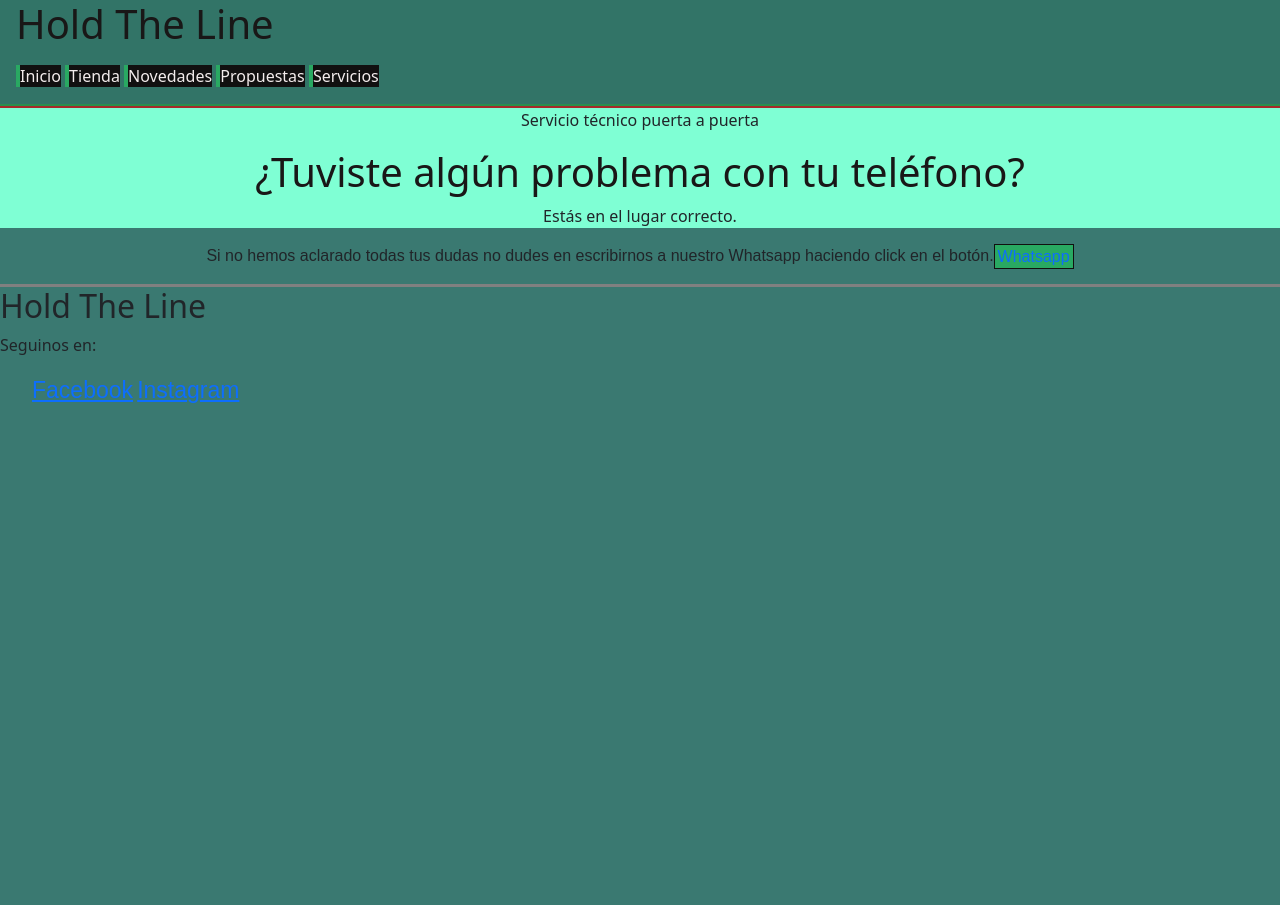
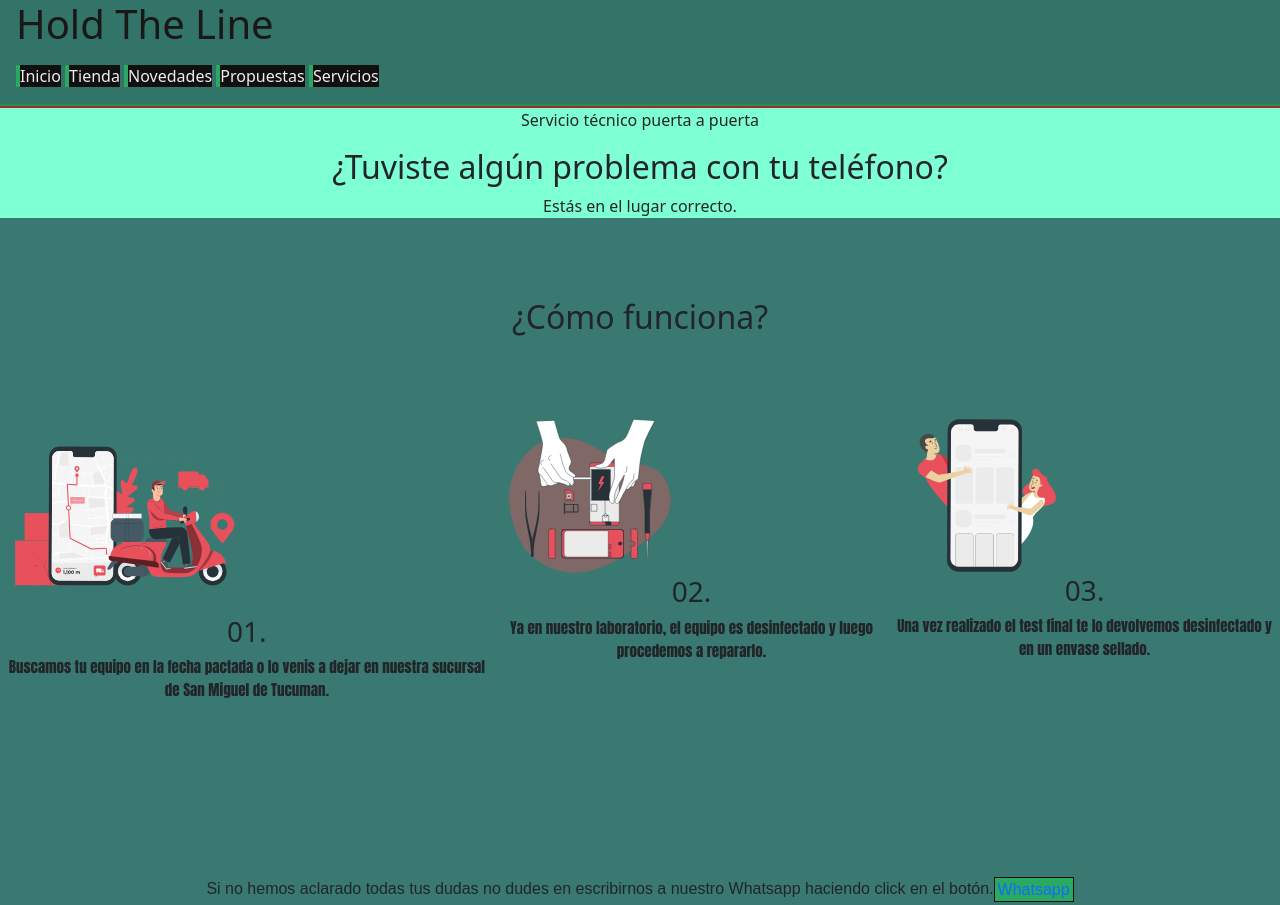
Before and after one commit to lucasvaldez99/Proyecto-final-Lucas-Valdez, a plain HTML site: page Servicios.html in a window 1280 px wide. Shown: the top 905 px of the page. Before the commit the page ends 800 px from the top, so only its background shows below. Drawn offline with nearby package versions, Linux system fonts and the light colour scheme.

Commit message:
contenido nuevo a servicios agregado

```diff
--- a/Servicios.html
+++ b/Servicios.html
@@ -4,7 +4,7 @@
     <meta charset="UTF-8">
     <meta http-equiv="X-UA-Compatible" content="IE=edge">
     <meta name="viewport" content="width=device-width, initial-scale=1.0">
-    <title>Document</title>
+    <title>Servicios</title>
 
  <!-- botstrap -->
  <link href="https://cdn.jsdelivr.net/npm/bootstrap@5.1.3/dist/css/bootstrap.min.css" rel="stylesheet" integrity="sha384-1BmE4kWBq78iYhFldvKuhfTAU6auU8tT94WrHftjDbrCEXSU1oBoqyl2QvZ6jIW3" crossorigin="anonymous">
@@ -72,7 +72,7 @@
 <div class="primercontenedor">
     <p class="puerta">Servicio técnico puerta a puerta </p>
 
-    <h1>¿Tuviste algún problema con tu teléfono?</h1>
+    <h2>¿Tuviste algún problema con tu teléfono?</h2>
 
     <p>
     Estás en el lugar correcto.
@@ -82,7 +82,44 @@
 </div>
 
 
+    <h2 class="segundoh2">
+        ¿Cómo funciona?
+    </h2>
 
+    <div class="segundocontenedor">
+
+
+    <div class="contenedoresdepasos">
+        <img class="imagenespasoapaso" src="imagenes/motito.svg" alt="">
+        <h3 class="h3numeracion">01.</h3>
+        <p class="texto3">
+            Buscamos tu equipo en la fecha pactada o lo venis a dejar en nuestra sucursal de San Miguel de Tucuman.
+        </p>
+    </div>
+
+    <div class="contenedoresdepasos">
+        <div>
+        <img class="imagenespasoapaso" src="imagenes/reparacion.svg" alt="">
+    </div>
+        <h3 class="h3numeracion">02.</h3>
+        <p class="texto3">
+            Ya en nuestro laboratorio, el equipo es desinfectado y luego procedemos a repararlo.
+        </p>
+    </div>
+
+    <div class="contenedoresdepasos">
+        <img class="imagenespasoapaso" src="imagenes/telefono.svg" alt="">
+        <h3 class="h3numeracion">03.</h3>
+        <p class="texto3">
+            Una vez realizado el test final te lo devolvemos desinfectado y en un envase sellado.
+        </p>
+    </div>
+
+</div>
+
+
+
+</div>
 
 
 
--- a/style.css
+++ b/style.css
@@ -426,17 +426,36 @@ bottom: 26px;
 }
 
 
+.imagenespasoapaso  {
+width: 50%;
+
+}
 
 
+.segundocontenedor{
+    display: flex;
+
+}
+
+.segundoh2 {
+    text-align: center;
+    margin: 5rem;
+}
+
+.texto3 {
+    font-family: Impact, Haettenschweiler, 'Arial Narrow Bold', sans-serif;
+    font-size: 15px;
+    text-align: center;
+}
+
+.contenedoresdepasos {
+    margin-bottom: 10rem;
+}
 
 
-
-
-
-
-
-
-
+.h3numeracion {
+    text-align: center;
+}
 
 
 
```
Also changed, not shown: imagenes/motito.svg (added), imagenes/reparacion.svg (added), imagenes/telefono.svg (added).
